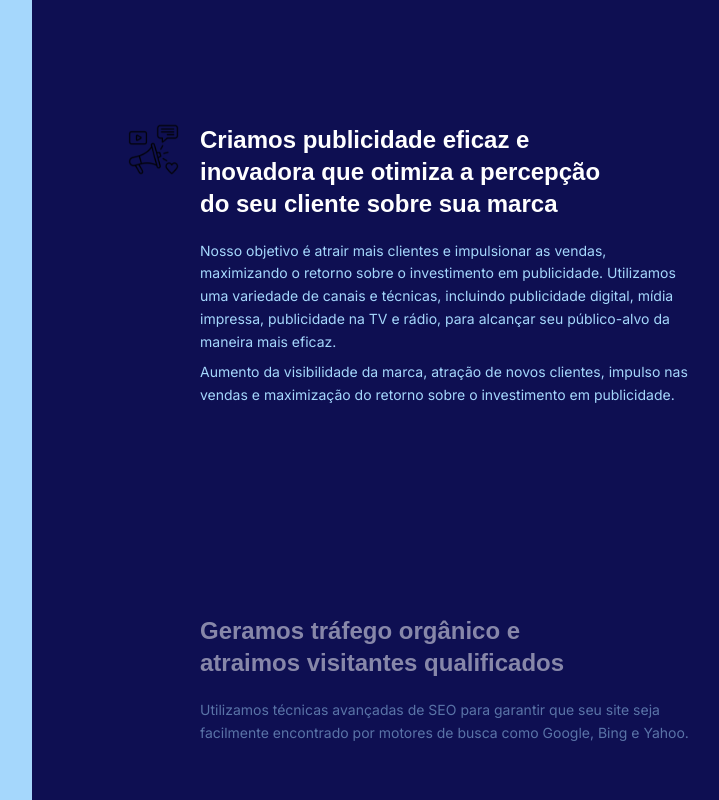
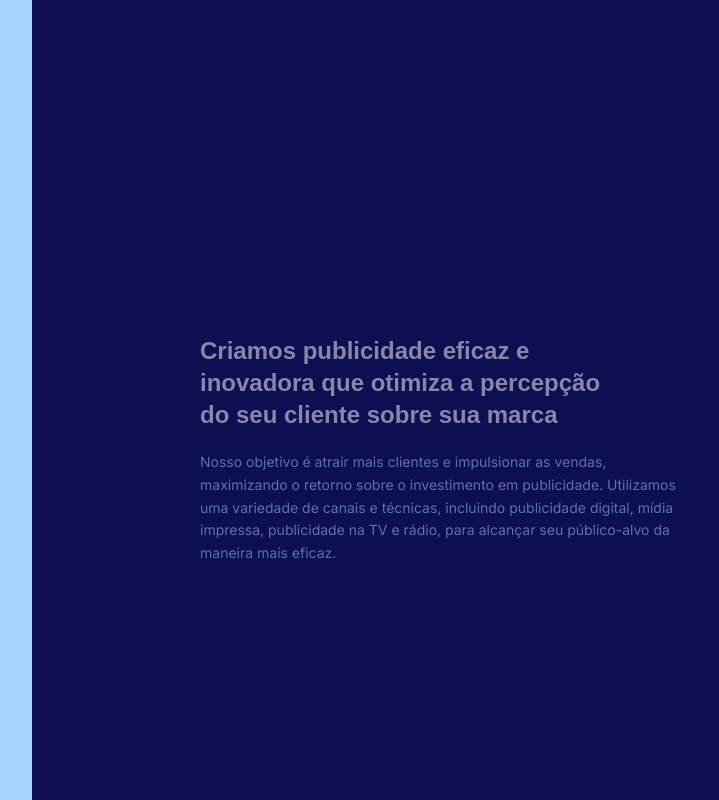
Before and after one commit to wexxsimon/bluemonlabs-site, a Next.js app: page /servicos in a window 1280 px wide. Shown: the part 920-1720 px from the top of the page, without its empty margins (416-1135 px from the left). Built offline with nearby package versions, Linux system fonts and the light colour scheme; a web font is replaced by a local one.

Commit message:
Ajuste no tamanho do article

```diff
--- a/src/app/servicos/page.tsx
+++ b/src/app/servicos/page.tsx
@@ -150,7 +150,7 @@ const Services = () => {
                   articleRefs.current[index] = el;
               }}
                 data-id={service.id}
-                className="flex flex-column flex-wrap justify-start xl:mr-0 mb-0 md:ml-0 my-28 py-12"
+                className="flex flex-column flex-wrap justify-start xl:mr-0 mb-0 md:ml-0 my-28 py-12 h-[70vh]"
                 >
                   <div className='w-14 block'>
                     {centerIndex === index && (
```
